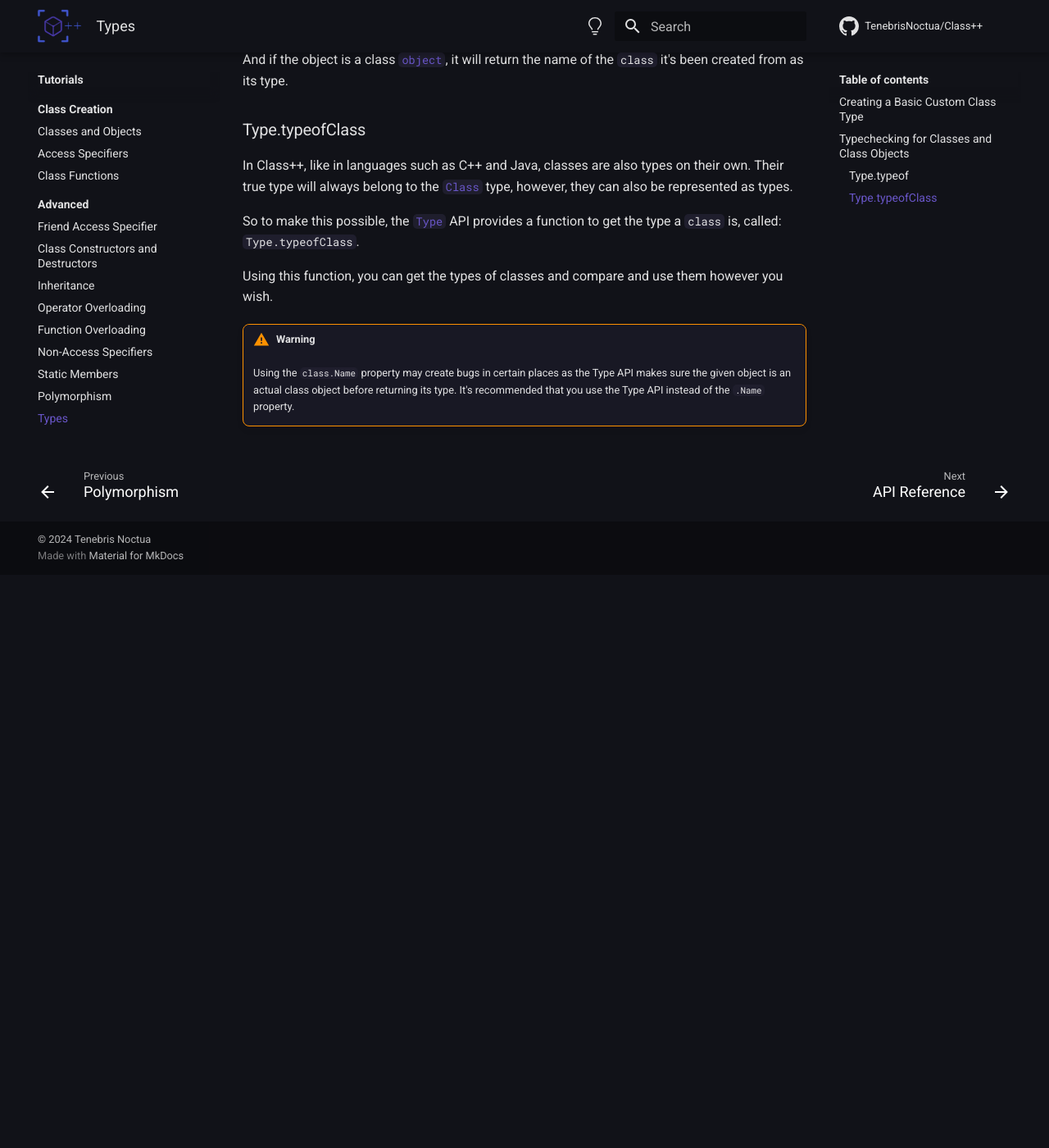
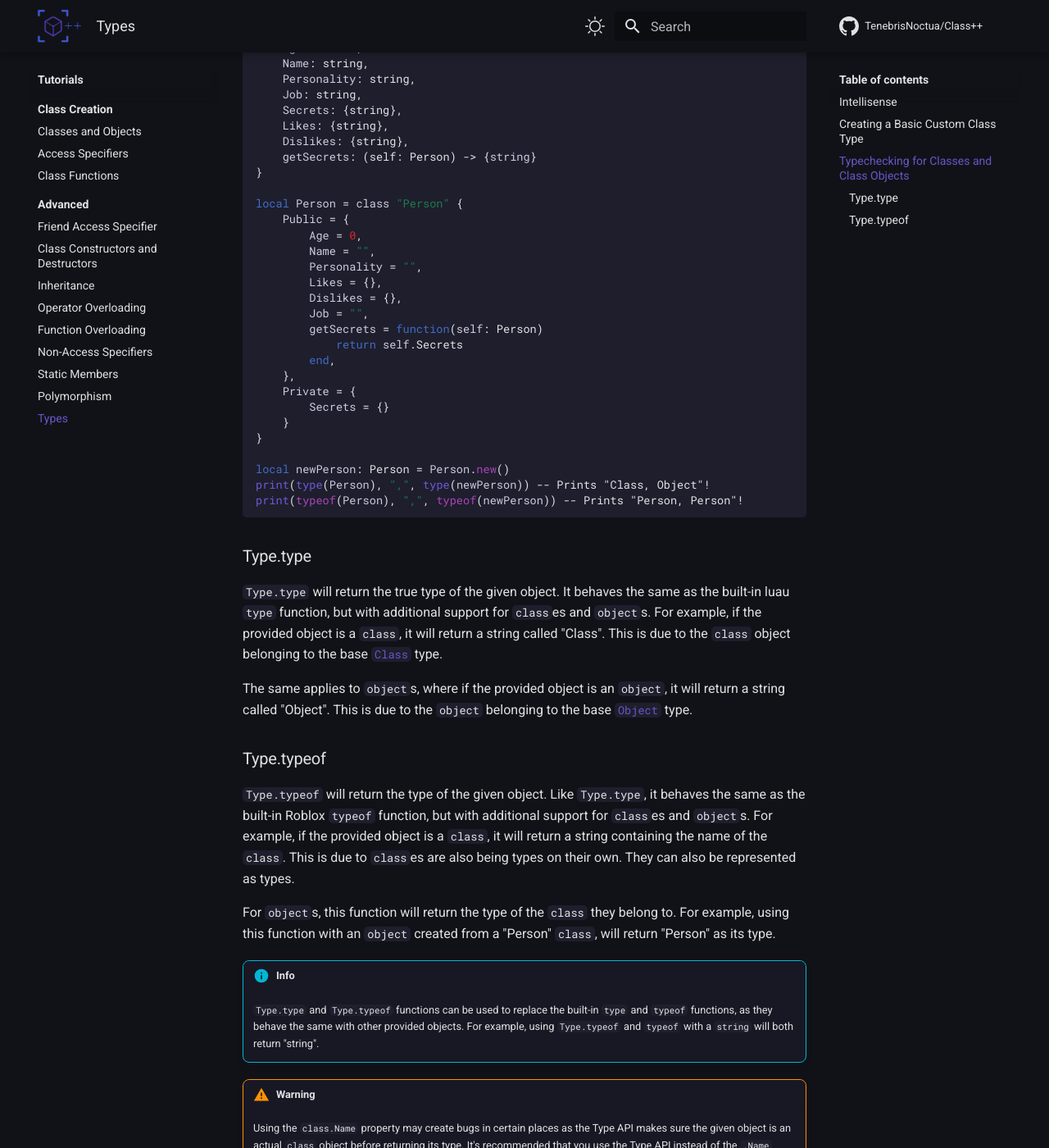
Before and after one commit to TenebrisNoctua/ClassPP, an MkDocs documentation site: the page built from docs/tutorials/types.md, in a window 1280 px wide and 1400 px high, scrolled down 2666 px. Shown: the whole window at 82% size. Built offline with MkDocs 1.6.1 and Material for MkDocs 9.7.7, drawn with Linux system fonts in a browser that asks for light colours; comment, search, counter and statistics services are not loaded; the version menu is left out; before the commit the page ends 3367 px from its top, so only the background shows below that; some of the changed text lies outside the part shown.

Commit message:
Update the Documentation (Part 10)

````diff
--- a/docs/tutorials/types.md
+++ b/docs/tutorials/types.md
@@ -1,6 +1,9 @@
 # Types
 
-Currently, Class++ only supports automatic type completion to a limited extent, and requires custom types to be created to use all of the type completion features of Luau.<br>
+## Intellisense
+
+Class++ has been rewritten from ground up, to support the new type-solver and its capabilities.
+This allows Class++ to be more intelligent with the `class` and `object` types, finally allowing the intellisense to be far better than what it used to be.
 
 ```lua
 local Person = class "Person" {
@@ -20,11 +23,41 @@
 	}
 }
 
-local newPerson = Person.new()
--- This only supports auto-completion of the members in the Public access specifier!
+local newPerson = Person.new() -- Now has intellisense for members in all access specifiers, and obtains the correct types for every member!
 ```
 
-If you want to create a class which supports all of the features of type completion in Luau, you have to create a custom type and assign it to the created objects. In the tutorial below, you will learn how to create a basic `Person` type and assign it to the created object to enable the support.
+This also applies to `class`es, where before you tried to create an inherited `class`, the returned `class` type would not be correct, and new `object`s would not have the correct type. Some members would either be missing or messed up.
+Now, this has also been fixed:
+
+```lua
+local class = ClassPP.class
+
+local A = class "A" {
+    Public = {
+        Variable_A = 1
+    }
+}
+
+local B = class "B" {
+    Public = {
+        Variable_B = 1
+    }
+}
+
+local C = class "C" (A, B) { -- Derived Class
+    Public = {
+        Variable_C = 1
+    }
+}
+
+local newObject = C.new() -- {Variable_A: number, Variable_B: number, Variable_C: number}
+```
+
+Though, as much as this update brings in an intellisense much better than before, it is still limited. Like in the previous versions of Class++, to support all of the features of type-completion in Luau, you have to create a custom type and assign it to the created objects.
+
+In the tutorial below, you will learn how to create a basic `Person` type and assign it to the created object, to enable the support.
+
+----
 
 ## Creating a Basic Custom Class Type
 
@@ -60,21 +93,23 @@
 }
 
 local newPerson: Person = Person.new()
--- This object now fully supports auto-completion!
+-- This object now fully supports all type features of Luau!
 ```
 
-In the example above, we created a custom type called `Person` for the Person class, and inserted the types of all the members inside it, and declared the new created object as of the Person type. This now allows us to use automatic type completion with our class objects.
+In the example above, we created a custom type called `Person` for the Person class, and inserted the types of all the members inside it, and declared the new created object as of the Person type. This now allows us to use the all of the features of Luau type-completion.
 
 !!! info
     Since class objects belong to the base type `userdata`, you can type cast them to either your custom types, or any other existing type you wish.
 
+----
+
 ## Typechecking for Classes and Class Objects
 
-Class++ also comes with its own [`Type`](../apiReference/classFunctions/type/typeof.md) API that allows you to get the types of classes and class objects.
+Class++ also comes with its own [`Type`](../apiReference/classFunctions/type/type.md) API that allows you to get the types of `class`es and `object`s.
 
 ```lua
 local class = ClassPP.class
-local ctypeof, typeofClass = ClassPP.Type.typeof, ClassPP.Type.typeofClass
+local type, typeof = ClassPP.Type.type, ClassPP.Type.typeof
 
 type Person = {
 	Age: number,
@@ -105,21 +140,24 @@
 }
 
 local newPerson: Person = Person.new()
-print(ctypeof(Person), ",", ctypeof(newPerson)) -- Prints "Class , Person"!
+print(type(Person), ",", type(newPerson)) -- Prints "Class, Object"!
+print(typeof(Person), ",", typeof(newPerson)) -- Prints "Person, Person"!
 ```
+
+### Type.type
+
+`Type.type` will return the true type of the given object. It behaves the same as the built-in luau `type` function, but with additional support for `class`es and `object`s. For example, if the provided object is a `class`, it will return a string called "Class". This is due to the `class` object belonging to the base [`Class`](../apiReference/dataTypes/class.md) type.
+
+The same applies to `object`s, where if the provided object is an `object`, it will return a string called "Object". This is due to the `object` belonging to the base [`Object`](../apiReference/dataTypes/object.md) type.
 
 ### Type.typeof
 
-`Type.typeof` will return the true type of the given object. For example, if the object is a `class`, it will return "Class", as it belongs to the [`Class`](../apiReference/dataTypes/class.md) type.<br>
-And if the object is a class [`object`](../apiReference/dataTypes/object.md), it will return the name of the `class` it's been created from as its type.
+`Type.typeof` will return the type of the given object. Like `Type.type`, it behaves the same as the built-in Roblox `typeof` function, but with additional support for `class`es and `object`s. For example, if the provided object is a `class`, it will return a string containing the name of the `class`. This is due to `class`es are also being types on their own. They can also be represented as types.
 
-### Type.typeofClass
+For `object`s, this function will return the type of the `class` they belong to. For example, using this function with an `object` created from a "Person" `class`, will return "Person" as its type.
 
-In Class++, like in languages such as C++ and Java, classes are also types on their own. Their true type will always belong to the [`Class`](../apiReference/dataTypes/class.md) type, however, they can also be represented as types.
-
-So to make this possible, the [`Type`](../apiReference/classFunctions/type/typeofclass.md) API provides a function to get the type a `class` is, called: `Type.typeofClass`.
-
-Using this function, you can get the types of classes and compare and use them however you wish.
+!!! info
+	`Type.type` and `Type.typeof` functions can be used to replace the built-in `type` and `typeof` functions, as they behave the same with other provided objects. For example, using `Type.typeof` and `typeof` with a `string` will both return "string".
 
 !!! warning
-    Using the `class.Name` property may create bugs in certain places as the Type API makes sure the given object is an actual class object before returning its type. It's recommended that you use the Type API instead of the `.Name` property.
+    Using the `class.Name` property may create bugs in certain places as the Type API makes sure the given object is an actual `class` object before returning its type. It's recommended that you use the Type API instead of the `.Name` property.
--- a/mkdocs.yml
+++ b/mkdocs.yml
@@ -29,7 +29,7 @@
   palette:
     - scheme: classppdoc-dark
       toggle:
-        icon: octicons/light-bulb-24
+        icon: octicons/sun-24
         name: Switch to Light Mode
 
     - scheme: classppdoc-light
````
Also changed, not shown: other parts of docs/tutorials/types.md (+1 -1 lines), docs/tutorials/inheritance.md (+5 -4 lines).
